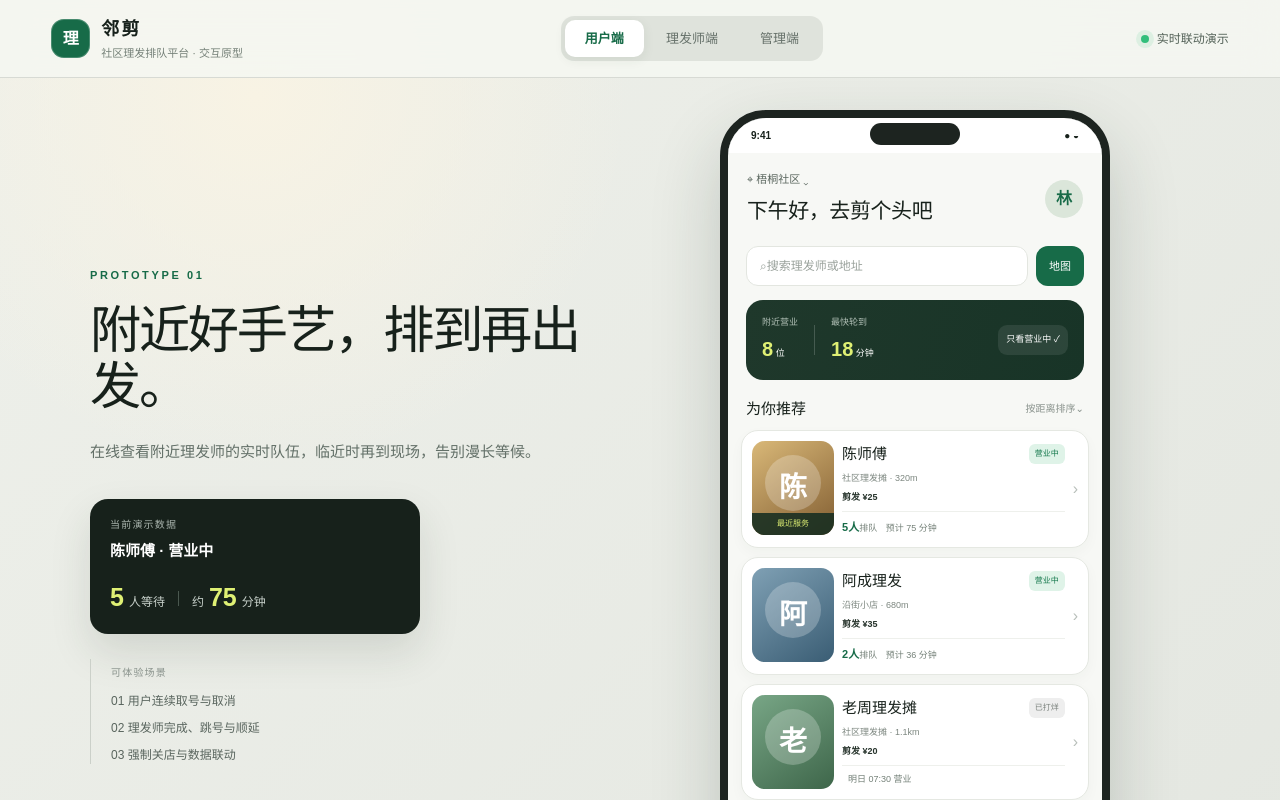
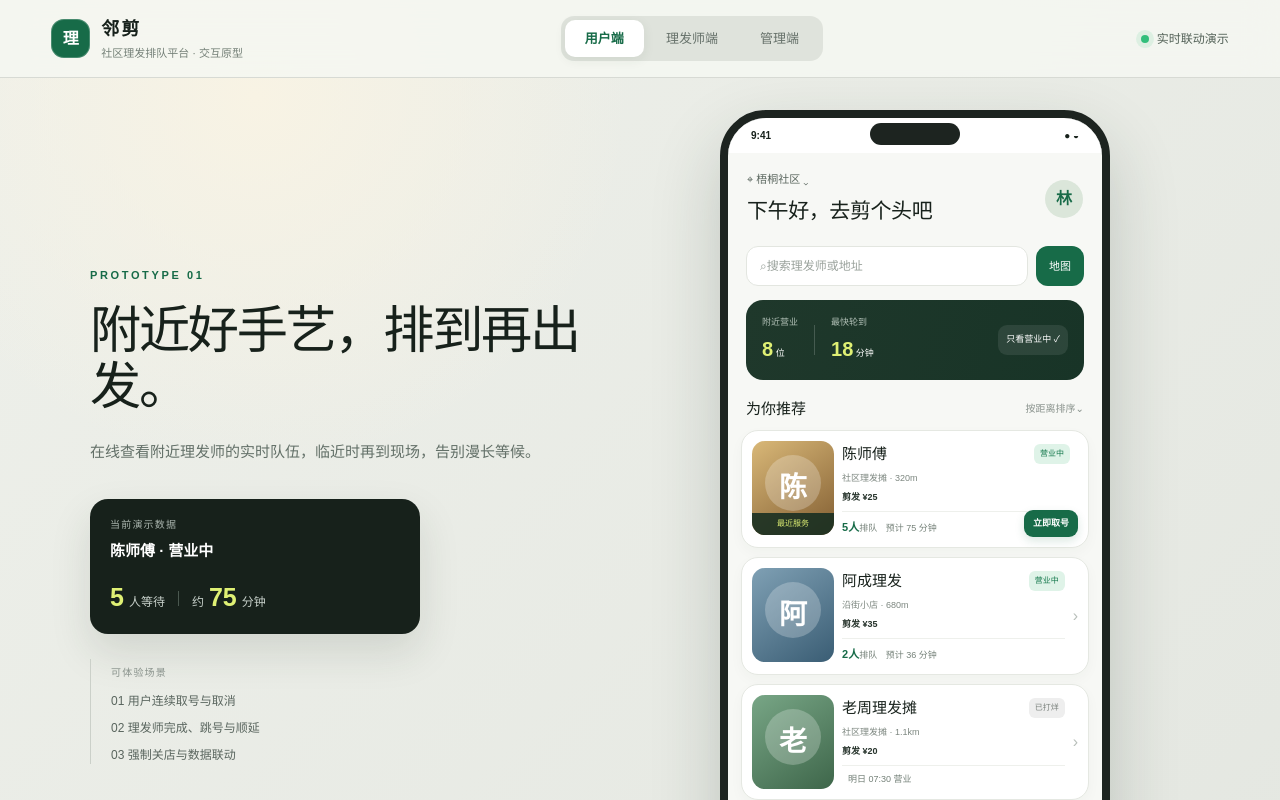
Before and after one commit to liaosongping-github/vb_coding_barber, a Next.js app: page / in a window 1280 px wide. Shown: the top 800 px of the page. Built offline with nearby package versions, Linux system fonts and the light colour scheme.

Commit message:
Add quick queue action for open barbers

```diff
--- a/app/page.tsx
+++ b/app/page.tsx
@@ -163,10 +163,10 @@ function UserApp({ tab, setTab, detail, setDetail, tickets, joined, isOpen, onJo
   return (
     <div className="app user-app">
       <div className="app-content">
-        {detail ? <BarberDetail onBack={() => setDetail(null)} onJoin={onJoin} isOpen={isOpen} />
-          : tab === "首页" ? <UserHome onDetail={(id: number) => setDetail(id)} isOpen={isOpen} />
+        {detail ? <BarberDetail onBack={() => setDetail(null)} onJoin={onJoin} isOpen={detail === 1 ? isOpen : Boolean(barbers.find(b => b.id === detail)?.open)} />
+          : tab === "首页" ? <UserHome onDetail={(id: number) => setDetail(id)} onJoin={onJoin} isOpen={isOpen} />
           : tab === "排队" ? <MyQueue tickets={myTickets} onCancel={onCancel} onBrowse={() => setTab("首页")} />
-          : tab === "收藏" ? <Favorites onDetail={(id: number) => setDetail(id)} />
+          : tab === "收藏" ? <Favorites onDetail={(id: number) => setDetail(id)} onJoin={onJoin} isOpen={isOpen} />
           : <UserProfile notify={notify} />}
       </div>
       {!detail && <BottomNav labels={labels} active={tab} onChange={setTab} icons={["⌂", "≋", "♡", "○"]} badge={myTickets.length || undefined} />}
@@ -174,7 +174,7 @@ function UserApp({ tab, setTab, detail, setDetail, tickets, joined, isOpen, onJo
   );
 }
 
-function UserHome({ onDetail, isOpen }: any) {
+function UserHome({ onDetail, onJoin, isOpen }: any) {
   const [map, setMap] = useState(false);
   return (
     <>
@@ -196,7 +196,7 @@ function UserHome({ onDetail, isOpen }: any) {
           </div>
           <div className="section-title"><h3>为你推荐</h3><span>按距离排序⌄</span></div>
           <div className="barber-list">
-            {barbers.map((b, i) => <BarberCard key={b.id} barber={b.id === 1 ? { ...b, open: isOpen } : b} index={i} onClick={() => onDetail(b.id)} />)}
+            {barbers.map((b, i) => <BarberCard key={b.id} barber={b.id === 1 ? { ...b, open: isOpen } : b} index={i} onClick={() => onDetail(b.id)} onJoin={b.id === 1 ? onJoin : undefined} />)}
           </div>
         </>
       )}
@@ -218,17 +218,17 @@ function MiniMap({ onDetail }: any) {
   );
 }
 
-function BarberCard({ barber: b, index, onClick }: any) {
+function BarberCard({ barber: b, index, onClick, onJoin }: any) {
   return (
-    <button className="barber-card" onClick={onClick}>
+    <article className={`barber-card ${!b.open ? "is-closed" : ""}`} onClick={onClick} onKeyDown={e => { if (e.key === "Enter") onClick(); }} role="button" tabIndex={0} aria-label={`查看${b.name}详情`}>
       <div className={`barber-photo ${b.color}`}><span>{b.name.slice(0, 1)}</span>{index === 0 && <i>最近服务</i>}</div>
       <div className="barber-info">
         <div className="name-row"><h4>{b.name}</h4><span className={b.open ? "open" : "closed"}>{b.open ? "营业中" : "已打烊"}</span></div>
         <p>{b.type} · {b.distance}</p><p className="price">{b.price}</p>
         <div className="queue-line">{b.open ? <><b>{b.queue}人</b>排队 <span>预计 {b.wait} 分钟</span></> : <span>明日 {b.hours.split("–")[0]} 营业</span>}</div>
       </div>
-      <span className="chevron">›</span>
-    </button>
+      {b.open && onJoin ? <button className="quick-join" onClick={e => { e.stopPropagation(); onJoin(); }} aria-label={`立即在${b.name}取号`}>立即取号</button> : <span className="chevron">›</span>}
+    </article>
   );
 }
 
@@ -282,8 +282,8 @@ function MyQueue({ tickets, onCancel, onBrowse }: any) {
   );
 }
 
-function Favorites({ onDetail }: any) {
-  return <><div className="simple-header"><h2>我的收藏</h2><button>⌕</button></div><div className="subcopy">常去的手艺人，都在这里</div><div className="barber-list favorites">{barbers.slice(0, 2).map((b, i) => <BarberCard key={b.id} barber={b} index={i} onClick={() => onDetail(b.id)} />)}</div></>;
+function Favorites({ onDetail, onJoin, isOpen }: any) {
+  return <><div className="simple-header"><h2>我的收藏</h2><button>⌕</button></div><div className="subcopy">常去的手艺人，都在这里</div><div className="barber-list favorites">{barbers.slice(0, 2).map((b, i) => <BarberCard key={b.id} barber={b.id === 1 ? { ...b, open: isOpen } : b} index={i} onClick={() => onDetail(b.id)} onJoin={b.id === 1 ? onJoin : undefined} />)}</div></>;
 }
 
 function UserProfile({ notify }: any) {
```
Also changed, not shown: app/globals.css.
